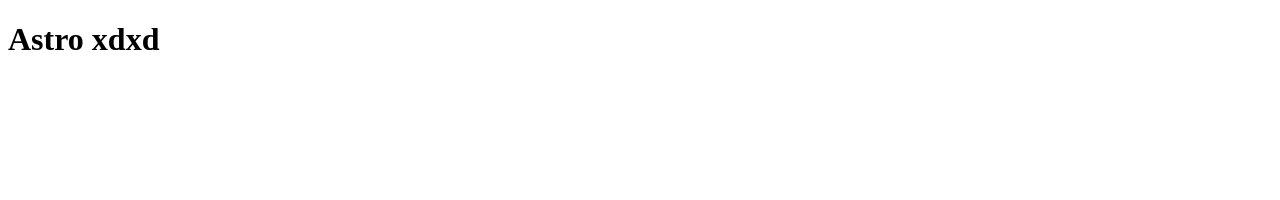
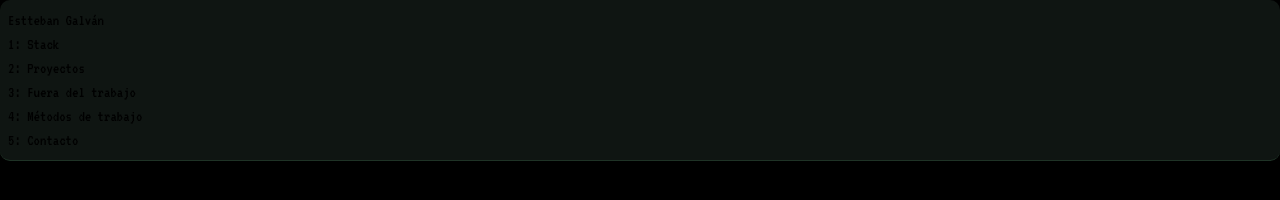
Before and after one commit to BugInTheShell/Portafolio, an Astro site: page / in a window 1280 px wide. Built offline with nearby package versions, Linux system fonts and the light colour scheme; Astro itself is replaced by a stand-in of ours.

Commit message:
add: (Se cargan tipografias y se crean variables css)

```diff
--- a/package.json
+++ b/package.json
@@ -12,6 +12,12 @@
     "astro": "astro"
   },
   "dependencies": {
+    "@fontsource-variable/jetbrains-mono": "^5.3.0",
+    "@fontsource/silkscreen": "^5.3.0",
+    "@fontsource/vt323": "^5.3.0",
     "astro": "^7.4.7"
+  },
+  "devDependencies": {
+    "sass-embedded": "^1.108.1"
   }
 }
--- a/src/components/Navbar.astro
+++ b/src/components/Navbar.astro
@@ -1,6 +1,17 @@
 ---
-
+import "../styles/index.scss"
 ---
 <header class="navbar">
-
+    <div>
+        <span>Estteban Galván</span>
+        <div>
+            <ul>
+                <li>1: Stack</li>
+                <li>2: Proyectos</li>
+                <li>3: Fuera del trabajo</li>
+                <li>4: Métodos de trabajo</li>
+                <li>5: Contacto</li>
+            </ul>
+        </div>
+    </div>
 </header>
--- a/src/pages/index.astro
+++ b/src/pages/index.astro
@@ -1,5 +1,10 @@
 ---
 import  Navbar  from "../components/Navbar.astro";
+import "../styles/estilos_default.scss"
+import "../../src/styles/index.scss"
+import "@fontsource/vt323/latin-400.css";
+import "@fontsource/silkscreen/latin-400.css";
+import "@fontsource-variable/jetbrains-mono/wght.css";
 ---
 
 <html lang="en">
@@ -13,6 +18,5 @@ import  Navbar  from "../components/Navbar.astro";
 	</head>
 	<body>
 		<Navbar></Navbar>
-		<h1>Astro xdxd</h1>
 	</body>
 </html>
--- /dev/null
+++ b/src/styles/estilos_default.scss
@@ -0,0 +1,64 @@
+*,
+::before,
+::after {
+  box-sizing: border-box;
+  margin: 0;
+  padding: 0;
+  border: 0 solid;
+}
+
+html {
+  line-height: 1.5;
+  -webkit-text-size-adjust: 100%;
+  tab-size: 4;
+}
+
+h1,
+h2,
+h3,
+h4,
+h5,
+h6 {
+  font-size: inherit;
+}
+
+a {
+  color: inherit;
+  text-decoration: inherit;
+}
+
+ol,
+ul,
+menu {
+  list-style: none;
+}
+
+img,
+svg,
+video,
+canvas,
+iframe {
+  display: block;
+  vertical-align: middle;
+}
+
+img,
+video {
+  max-width: 100%;
+  height: auto;
+}
+
+button,
+input,
+select,
+textarea {
+  font: inherit;
+  letter-spacing: inherit;
+  color: inherit;
+  background-color: transparent;
+  border-radius: 0;
+}
+
+[hidden]:where(:not([hidden="until-found"])) {
+  display: none !important;
+}
--- a/src/styles/index.scss
+++ b/src/styles/index.scss
@@ -1,4 +1,38 @@
+@import "@fontsource/vt323/latin-400.css";
+@import "@fontsource/silkscreen/latin-400.css";
+@import "@fontsource-variable/jetbrains-mono/wght.css";
+
 /*Variables de colores y espaciados*/
 :root{
+    --maximo_espacio:1800px;
+    --radio_1:10px;
+    --padding_1:0.5rem;
+    --margin_auto:0 auto;
+    --background_general:#000;
+    --color-panel: #0f1512;
+    --color-linea: #1f3326;
+    --font-tty: "VT323", "VT323 fallback", ui-monospace, monospace;
+    --font-key: "Silkscreen", ui-monospace, monospace;
+    --font-mono: "JetBrains Mono Variable", ui-monospace, "SF Mono", Menlo, monospace;
 
 }
+
+html {
+  background: var(--background_general);
+
+}
+
+.navbar {
+
+    max-width:var(--maximo_espacio);
+    width: 100%;
+    margin: var(--margin_auto);
+    border-radius:var(--radio_1);
+    padding: var(--padding_1);
+    position: sticky;
+    z-index: 10;
+    font-family: var(--font-tty);
+    border-bottom: 1px solid var(--color-linea);
+    background: var(--color-panel);
+
+}
```
Also changed, not shown: 1 other file.
